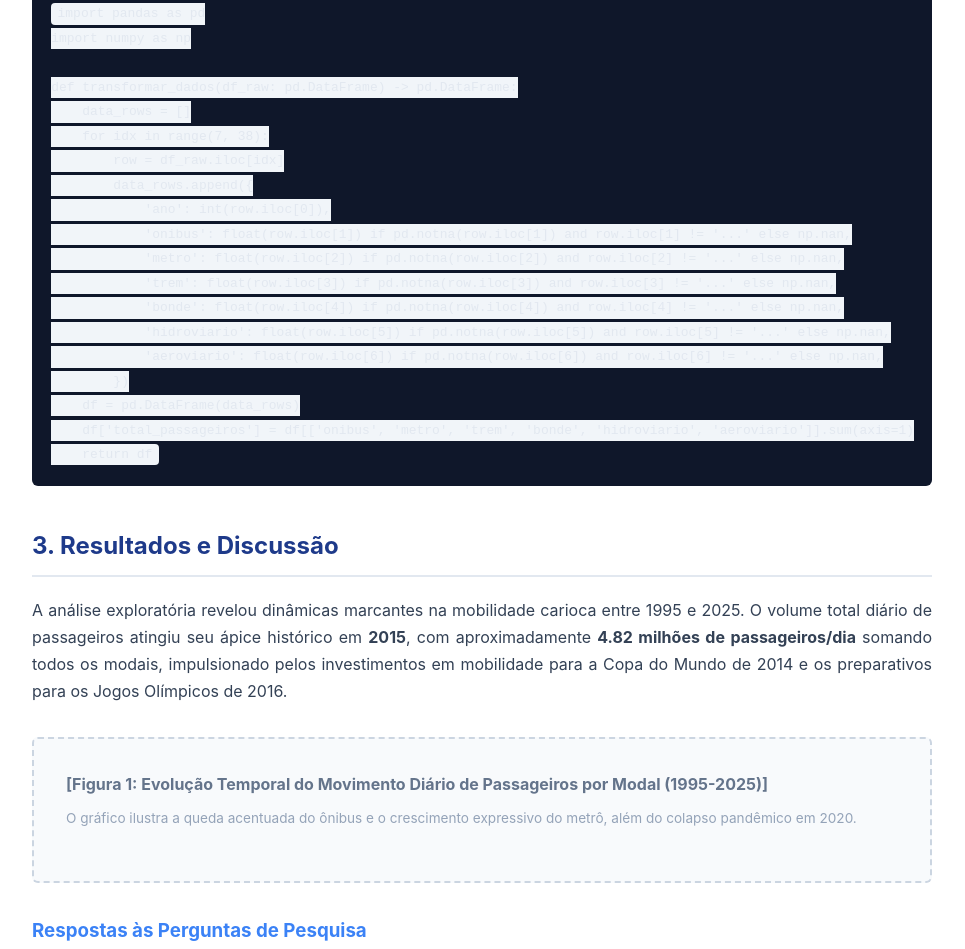
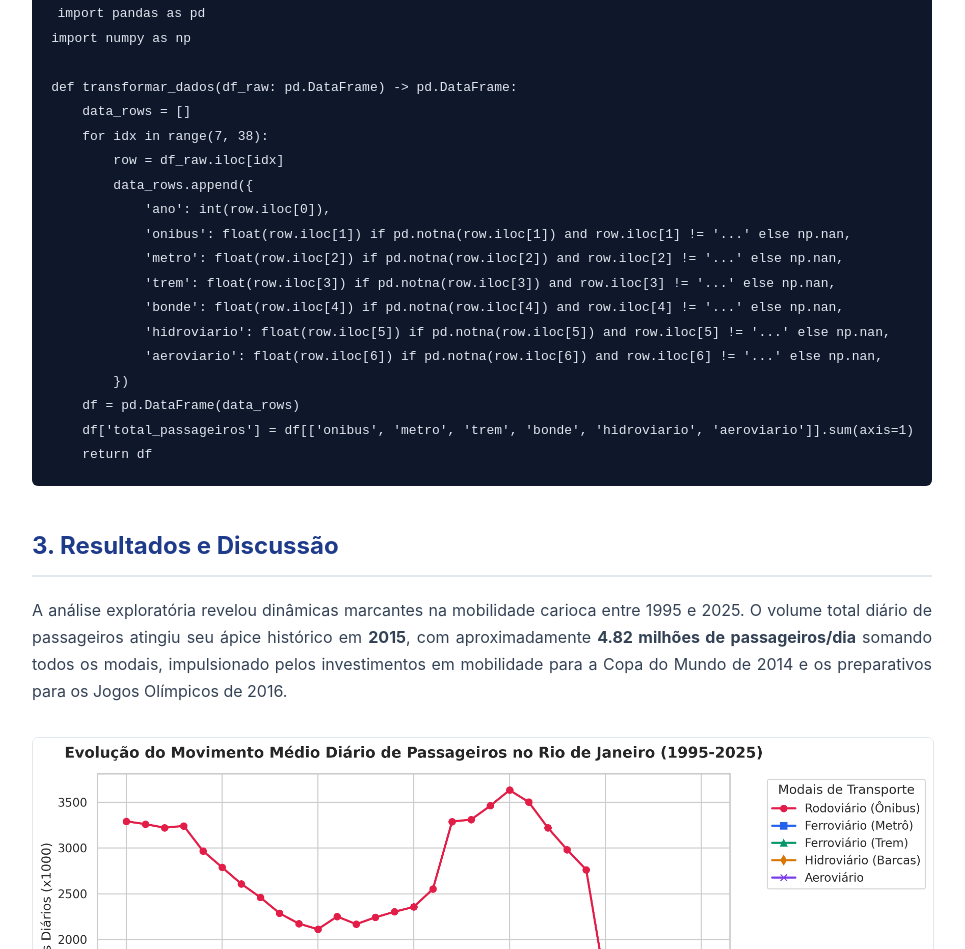
Before and after one commit to mfmalek/projeto-mobilidade-rio-1995-2025, a plain HTML site: page docs/index.html in a window 1280 px wide. Shown: the part 1851-2800 px from the top of the page, without its empty margins (158-1123 px from the left). Drawn offline with Linux system fonts and the light colour scheme.

Commit message:
Correção do gráfico HTML

```diff
--- a/docs/index.html
+++ b/docs/index.html
@@ -98,7 +98,6 @@
         }
 
         code {
-            background: #f1f5f9;
             padding: 0.2rem 0.4rem;
             border-radius: 4px;
             font-family: monospace;
@@ -179,7 +178,7 @@
 
     <main>
         <section id="resumo">
-            <h2>Resumo / Abstract</h2>
+            <h2>Resumo</h2>
             <p><strong>Resumo:</strong> O presente estudo analisa a evolução histórica do movimento médio diário de
                 passageiros no Município do Rio de Janeiro entre 1995 e 2025, abrangendo os modais rodoviário,
                 ferroviário, hidroviário e aeroviário. Utilizando técnicas de engenharia de dados em Python e análise
@@ -264,12 +263,10 @@ def transformar_dados(df_raw: pd.DataFrame) -> pd.DataFrame:
             </p>
 
             <div class="figure-container">
-                <div style="background: #f8fafc; border: 2px dashed #cbd5e1; padding: 2rem; border-radius: 6px;">
-                    <p style="margin: 0; color: #64748b; font-weight: bold;">[Figura 1: Evolução Temporal do Movimento
-                        Diário de Passageiros por Modal (1995-2025)]</p>
-                    <p style="font-size: 0.85rem; color: #94a3b8; margin-top: 0.5rem;">O gráfico ilustra a queda
-                        acentuada do ônibus e o crescimento expressivo do metrô, além do colapso pandêmico em 2020.</p>
-                </div>
+                <img src="assets/grafico_evolucao_modais.png"
+                    alt="Evolução Temporal do Movimento Diário de Passageiros por Modal (1995-2025)">
+                <p class="caption">Figura 1: Evolução do Movimento Diário de Passageiros por Modal no Município do Rio
+                    de Janeiro (1995-2025).</p>
             </div>
 
             <h3>Respostas às Perguntas de Pesquisa</h3>
```
